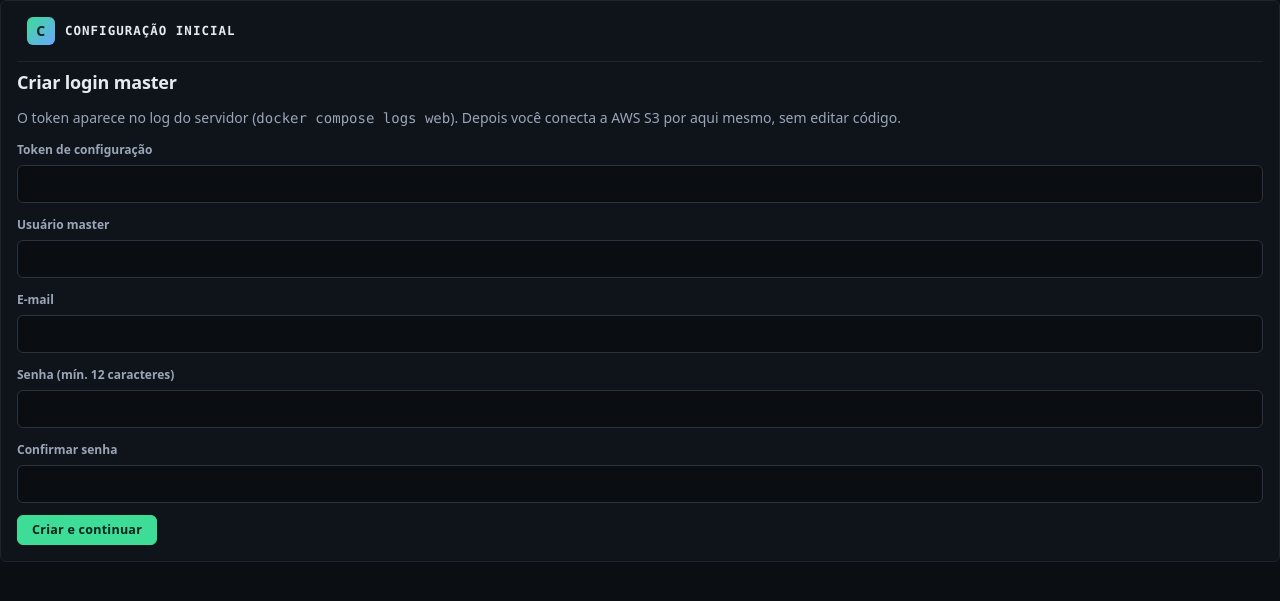
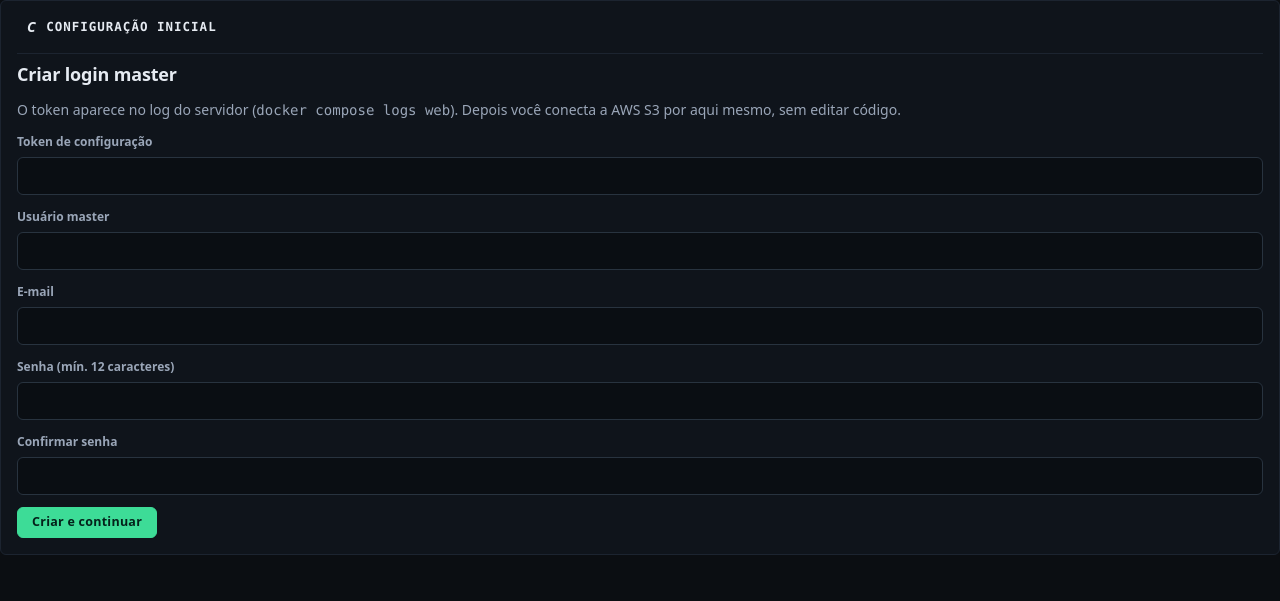
Before and after one commit to gerardnunes/FaceCor, a Django app: page /setup/ in a window 1280 px wide. Shown: the top 601 px of the page. Run offline with Django 5.2, Linux system fonts and the light colour scheme; parts of the project's set-up code (start-up, migrations or seed data) failed here and were passed over.

Commit message:
Update brand section in base.html
Removed icon from brand section and updated markup.

```diff
--- a/core/templates/core/base.html
+++ b/core/templates/core/base.html
@@ -63,12 +63,6 @@ pre.pol{background:#0a0e13;border:1px solid var(--border);border-radius:var(--ra
   display:flex;align-items:center;gap:10px;
   padding:0 10px 16px;font-weight:700;letter-spacing:.04em;
   border-bottom:1px solid var(--border);margin-bottom:10px;
-}
-.brand i{
-  width:28px;height:28px;border-radius:6px;
-  background:linear-gradient(135deg,var(--accent),var(--blue));
-  display:grid;place-items:center;
-  color:var(--accent-ink);font-style:normal;font-weight:800;font-size:14px;
 }
 .brand span{font:600 12.5px/1 var(--mono);letter-spacing:.08em;text-transform:uppercase}
 
@@ -246,7 +240,7 @@ input[type=checkbox]{accent-color:var(--accent);margin-right:8px}
 {% block body %}
 <div class="shell">
   <nav class="side">
-    <div class="brand"><i>C</i><span>COR · Acesso</span></div>
+    <div class="brand"><span>COR · Acesso</span></div>
     {% with n=request.resolver_match.url_name %}
     {% if user.pode_gerir %}<a class="nav {% if n == 'dashboard' %}on{% endif %}" href="{% url 'dashboard' %}">Painel</a>{% endif %}
     <a class="nav {% if n == 'quiosque' %}on{% endif %}" href="{% url 'quiosque' %}">Quiosque</a>
```
